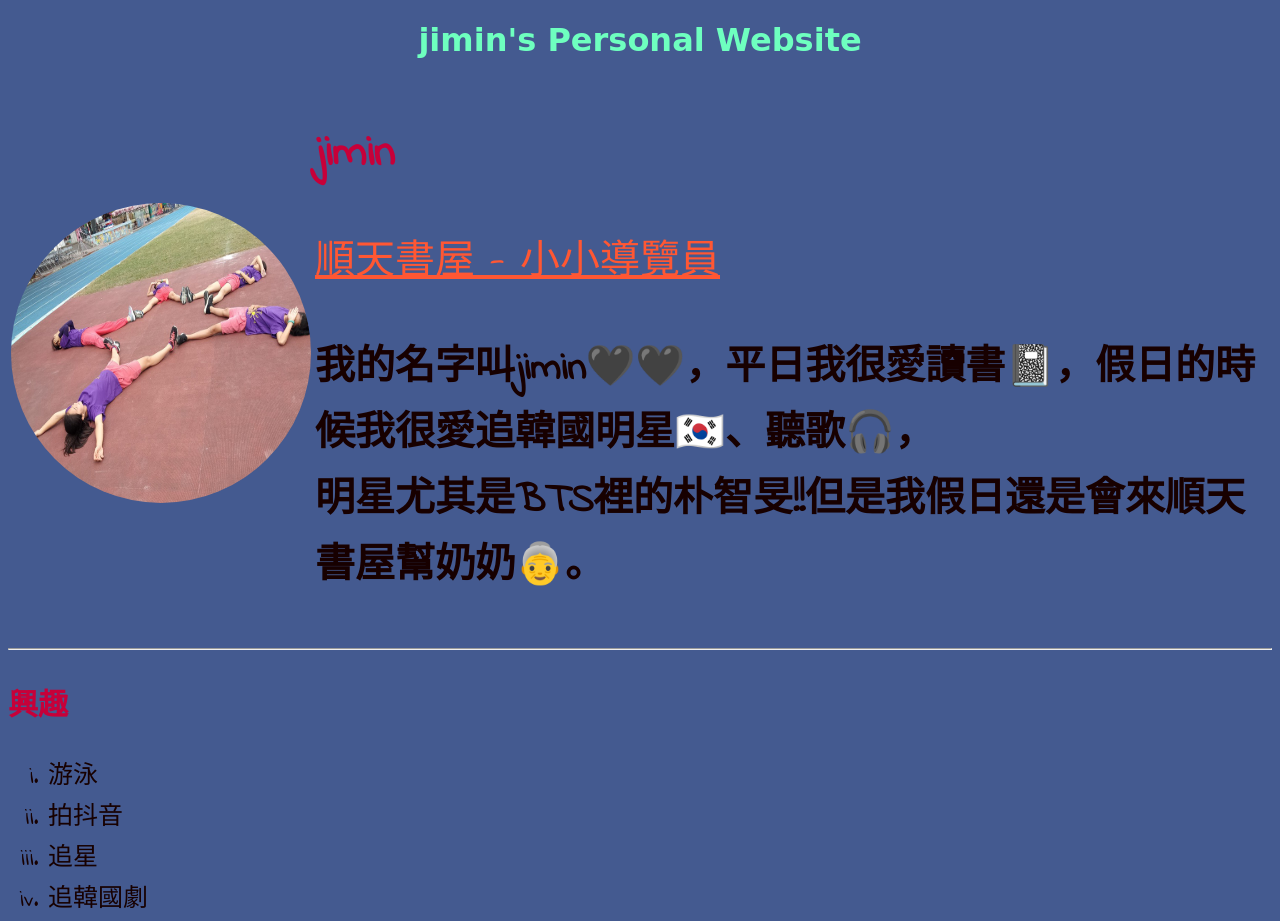
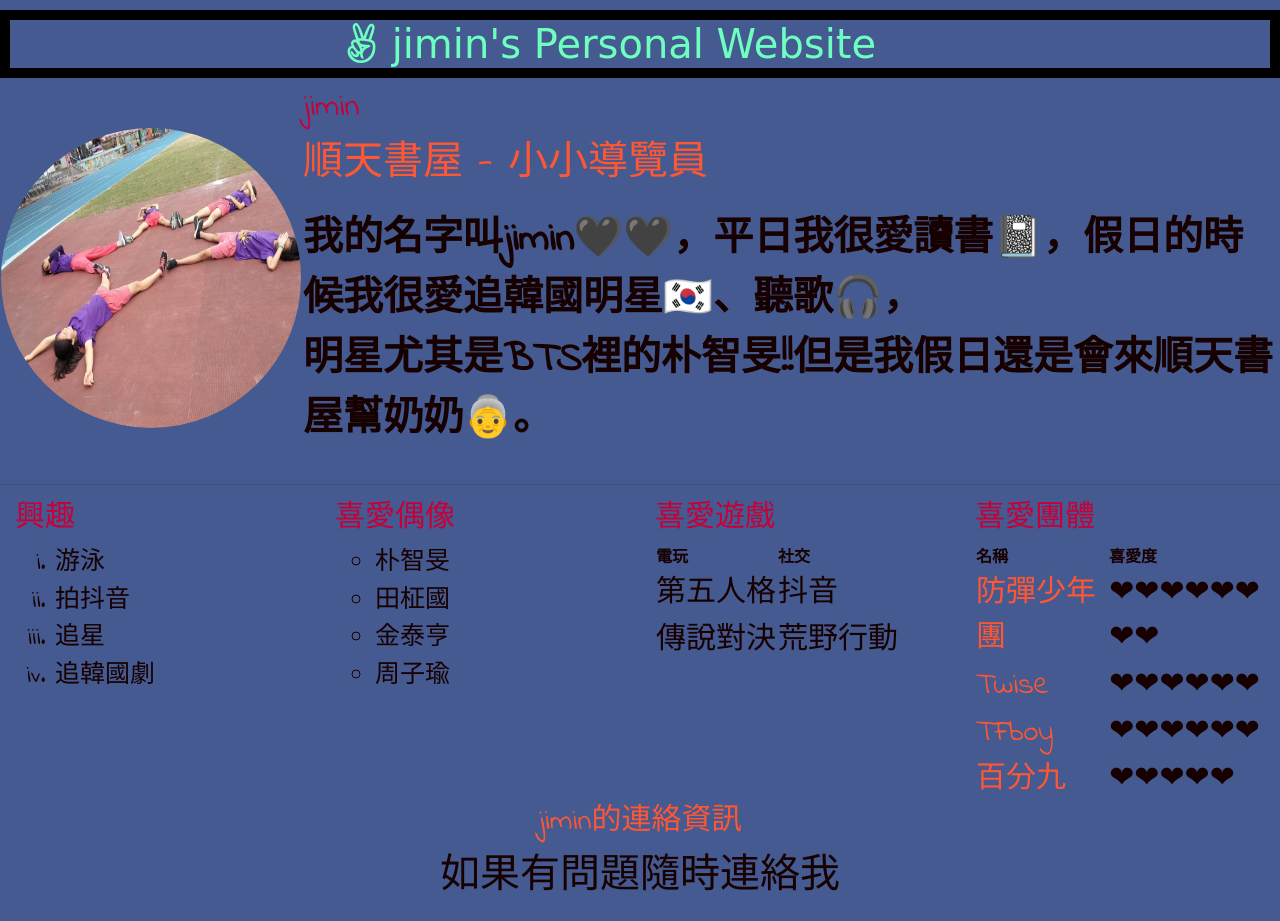
Before and after one commit to angel5321/cv, a plain HTML site: page index.html in a window 1280 px wide. Shown: the top 921 px of the page. Drawn offline with nearby package versions, Linux system fonts and the light colour scheme; a web font is replaced by a local one.

Commit message:
完成所有程式

```diff
--- a/index.html
+++ b/index.html
@@ -4,8 +4,10 @@
 <head>
 	<meta charset="utf-8">
 	<title>jimin</title>
+	<link rel="stylesheet" href="https://stackpath.bootstrapcdn.com/bootstrap/4.2.1/css/bootstrap.min.css" integrity="sha384-GJzZqFGwb1QTTN6wy59ffF1BuGJpLSa9DkKMp0DgiMDm4iYMj70gZWKYbI706tWS" crossorigin="anonymous">
 	<link href="https://fonts.googleapis.com/css?family=Indie+Flower|ZCOOL+KuaiLe" rel="stylesheet">
 	<link href="https://fonts.googleapis.com/css?family=Indie+Flower" rel="stylesheet">
+	<link rel="stylesheet" href="https://use.fontawesome.com/releases/v5.7.0/css/all.css" integrity="sha384-lZN37f5QGtY3VHgisS14W3ExzMWZxybE1SJSEsQp9S+oqd12jhcu+A56Ebc1zFSJ" crossorigin="anonymous">
 
 	<style>
 		body{
@@ -20,6 +22,8 @@
 		}
 		h1{
 			color: #6effbf;
+			border: solid 10px black;
+			padding-right: 60px
 		}
 		img{
 			width: 300px;
@@ -33,9 +37,13 @@ font-family: 'ZCOOL KuaiLe', cursive;
 }
 		#diesingner{
 			text-align: center;
+			font-family: 'Indie Flower', cursive;
+font-family: 'ZCOOL KuaiLe', cursive;
 		}
 		.contact{
 			text-align: center;
+			font-family: 'Indie Flower', cursive;
+font-family: 'ZCOOL KuaiLe', cursive;
 		}
 		p{
 			font-size: 40px;
@@ -44,6 +52,7 @@ font-family: 'ZCOOL KuaiLe', cursive;
 		}
 		h3{
 			font-size: 30px;
+			font-family: 'Indie Flower', cursive;
 		}
 		ol{
 			font-size: 25px;
@@ -59,16 +68,37 @@ font-family: 'ZCOOL KuaiLe', cursive;
 
 		}
 		th{
-			font-size: 25px;
+			font-size: 16px;
 			font-family: 'Indie Flower', cursive;
+		}
+		td,th
+			padding: 16px;
+		}
+		li{
+			padding-top: 5px;
+			padding-bottom: 5px;
+			padding-left:  5px;
+		}
+		h1{
+			margin-top: 10px;
+	margin-bottom: 10px;
+		}
+		#intro{
+			margin-left:  auto;
+			margin-right: auto;
+		}
+		#detail{
+			margin-left:  auto;
+			margin-right: auto;
 		}
 	</style>
 </head>
 
 <body>
 </body>
-   <h1>jimin's Personal Website</h1>
-   <table>
+
+   <h1><i class="fab fa-angellist"></i> jimin's Personal Website</h1>
+   <table id="intro">
    	  <tr>
    	  	<td><img src="img/我.jpg" style="width: 300px;height: 300px"></td>
    	  	<td><h2>jimin</h2>
@@ -79,6 +109,10 @@ https://goo.gl/hw9NDj">順天書屋 - 小小導覽員</a></p>
    </table>
 
    <hr>
+   <div>
+
+   <div class="row" id="detail">
+   	<div class="col-lg-3">
    		<h3>興趣</h3>
 		 <ol type="i">
 			 <li>游泳</li>
@@ -86,8 +120,9 @@ https://goo.gl/hw9NDj">順天書屋 - 小小導覽員</a></p>
 			 <li>追星</li>
 		   	<li>追韓國劇</li>
 		  </ol>
+   	</div>
+   	<div class="col-lg-3">
    		<h3>喜愛偶像</h3>
-   <div >
    	<ul type="circle">
    	<li>朴智旻</li>
    	<li>田柾國</li>
@@ -95,9 +130,9 @@ https://goo.gl/hw9NDj">順天書屋 - 小小導覽員</a></p>
    	<li>周子瑜</li>
    </ul>
    	</div>
+   	<div class="col-lg-3">
    		<h3>喜愛遊戲</h3>
    <table>
-   	<th>
 	   		<tr>
    			<th>電玩</th>
    			<th>社交</th>
@@ -110,11 +145,11 @@ https://goo.gl/hw9NDj">順天書屋 - 小小導覽員</a></p>
    			<td>傳說對決</td>
    			<td>荒野行動</td>
    		</tr>
-   	</th>
    </table>
+   	</div>
+   	<div class="col-lg-3">
    		 <h3>喜愛團體</h3>
 	   <table>
-   	<th>
 	   		<tr>
 	   			<th>名稱</th>
 	   			<th>喜愛度</th>
@@ -135,8 +170,15 @@ https://goo.gl/hw9NDj">順天書屋 - 小小導覽員</a></p>
 	   			<td><a href="https://www.youtube.com/watch?v=B47wrUv6Fs0">百分九</a></td>
 	   			<td>❤❤❤❤❤</td>
 	   		</tr>
-   	</th>
 	   </table>
+   </div>
+</div>
+
+
+
+
+
+
    <div class="contact">
    	<h3><a href="contact.html">jimin的連絡資訊</a></h1>
     <p>如果有問題隨時連絡我</p>
```
Lines whose indentation alone changed are shown as unchanged.
